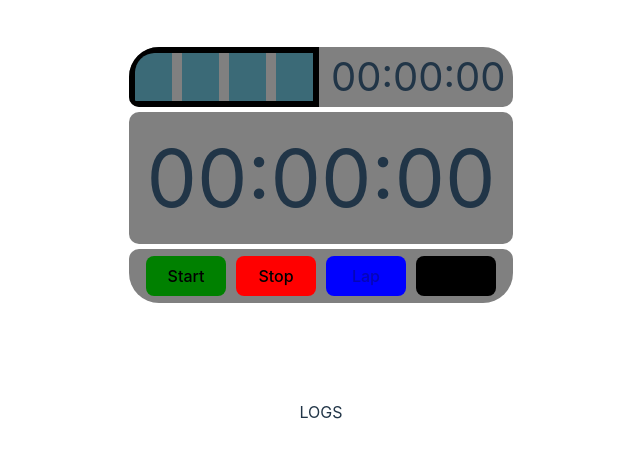
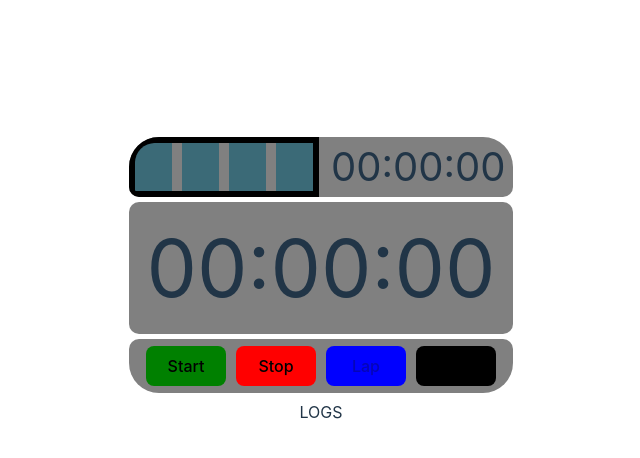
Before and after one commit to Paveu99/Stopwatch, a React (Vite) app: page / in a window 1280 px wide. Shown: the top 458 px of the page, without its empty margins (319-959 px from the left). Built offline with nearby package versions, Linux system fonts and the light colour scheme.

Commit message:
StopwatchView.tsx is now aligned to the bottom of the grid container

```diff
--- a/src/styles/StopwatchView.scss
+++ b/src/styles/StopwatchView.scss
@@ -10,6 +10,7 @@
   border: 7px solid white;
   border-radius: 30px;
   background-color: white;
+  align-self: end;
 }
 
 .upper-stopwatch {
```
